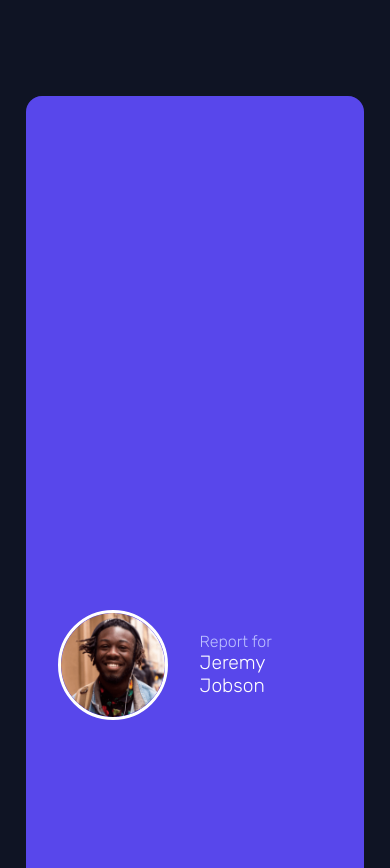
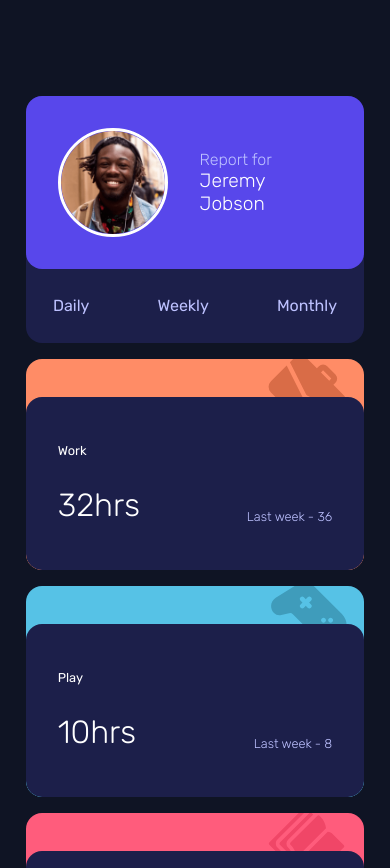
Before and after one commit to upsole/fe-mentor-time-tracking-dashboard, a Next.js app: page / in a window 390 px wide. Shown: the top 868 px of the page. Built offline with nearby package versions, Linux system fonts and the light colour scheme.

Commit message:
fix_mobile

```diff
--- a/styles/Card.module.css
+++ b/styles/Card.module.css
@@ -75,7 +75,7 @@
 
   position: relative;
 
-  /*overflow: hidden;*/
+  overflow: hidden;
 }
 
 .card_content {
@@ -120,6 +120,7 @@
     width: 95vw;
 
     grid-template-columns: 1fr;
+    grid-template-rows: auto;
     grid-auto-rows: 25vh;
   }
 
@@ -128,7 +129,7 @@
   }
 
   .person_card {
-    grid-row: span 0;
+    grid-row: span 1;
     grid-column: span 1;
 
     margin: 0;
```
